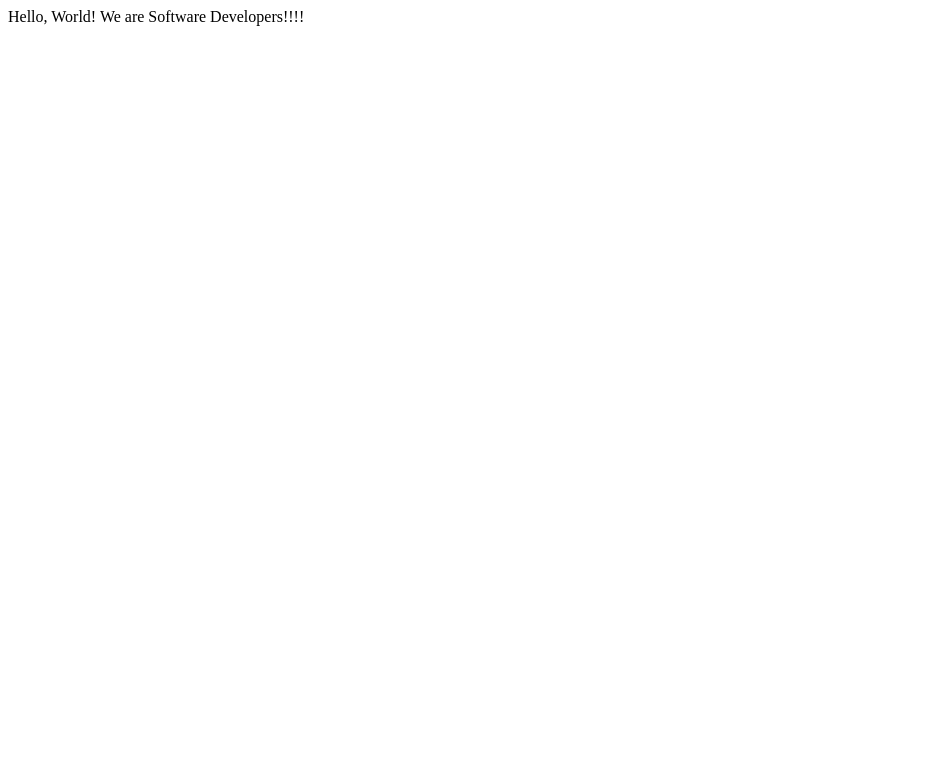
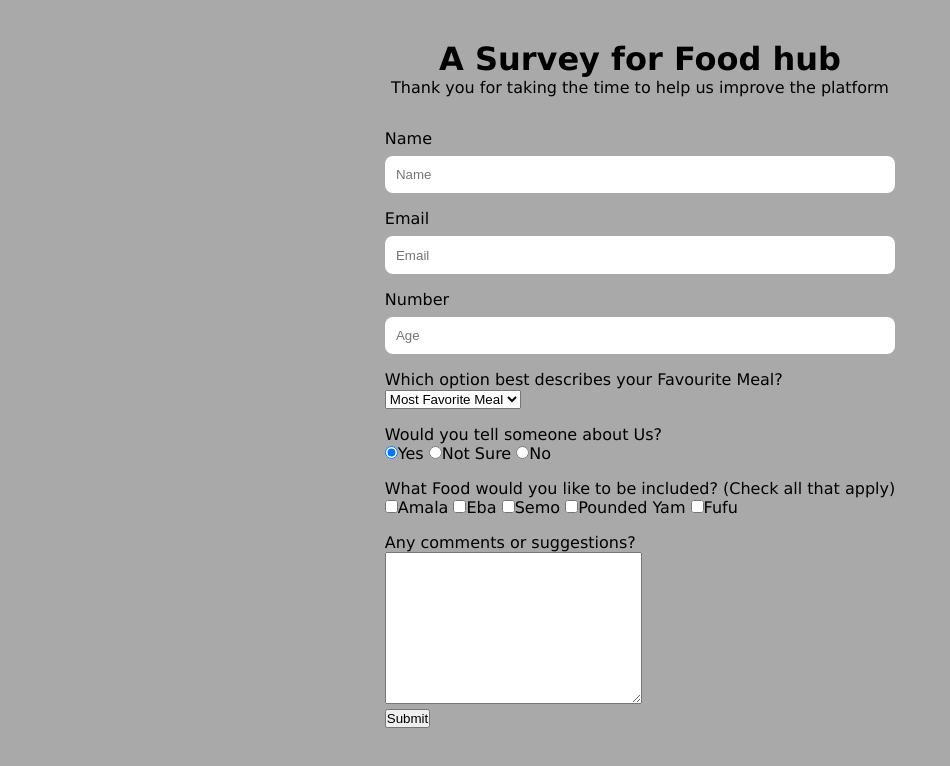
Before and after one commit to flemton/micro_collab, a plain HTML site: page index.html in a window 1280 px wide. Shown: the whole page, without its empty margins (0-950 px from the left). Drawn offline with Linux system fonts and the light colour scheme.

Commit message:
Adjustments

```diff
--- a/css/style.css
+++ b/css/style.css
@@ -0,0 +1,44 @@
+* {
+  margin: 0;
+  padding: 0;
+  box-sizing: border-box;
+}
+
+body {
+  font-family: Verdana, Geneva, Tahoma, sans-serif;
+  display: flex;
+  align-items: center;
+  justify-content: center;
+  min-height: 100vh;
+  background-color: darkgray;
+}
+
+main {
+  max-width: 70vw;
+  margin: 0 auto;
+}
+
+form {
+  padding: 1rem;
+}
+
+.title__container {
+  text-align: center;
+  margin: 1rem 0;
+}
+
+.form__container {
+  margin: 1rem 0;
+}
+
+input#name,
+input#email,
+input#number {
+  display: block;
+  width: 100%;
+  margin-top: 0.5rem;
+  margin-bottom: 1rem;
+  padding: 0.7rem;
+  border-radius: 8px;
+  border: none;
+}
--- a/index.html
+++ b/index.html
@@ -1,5 +1,6 @@
 <!DOCTYPE html>
 <html lang="en">
+
 <head>
   <meta charset="UTF-8">
   <title>Fork Me! FCC: Test Suite Template</title>
@@ -7,7 +8,74 @@
 </head>
 
 <body>
-    Hello, World!
-    We are Software Developers!!!!
+  <main>
+    <div class="container">
+      <div class="title__container">
+        <h1 id="title">A Survey for Food hub</h1>
+        <p id="description">
+          Thank you for taking the time to help us improve the platform
+        </p>
+      </div>
+      <div class="form__container">
+        <form id="survey-form">
+          <label for="name" id="name-label">Name
+            <input type="text" id="name" placeholder="Name" required />
+          </label>
+          <label for="email" id="email-label">Email
+            <input type="email" id="email" placeholder="Email" required />
+          </label>
+          <label for="number" id="number-label">Number
+            <input type="number" id="number" placeholder="Age" min="1" max="9" required />
+          </label>
+          <div class="select">
+            <p>Which option best describes your Favourite Meal?</p>
+            <select id="dropdown" name="role" class="form-control" required>
+              <option disabled selected value>Most Favorite Meal</option>
+              <option value="Yam">Yam</option>
+              <option value="Rice">Rice</option>
+              <option value="Beans">Beans</option>
+              <option value="preferNo">Prefer not to say</option>
+              <option value="other">Other</option>
+            </select>
+          </div>
+          <div class="form__container">
+            <p>Would you tell someone about Us?</p>
+            <label>
+              <input name="user-recommend" value="definitely" type="radio" class="input-radio" checked />Yes</label>
+            <label>
+              <input name="user-recommend" value="maybe" type="radio" class="input-radio" />Not Sure</label>
+
+            <label><input name="user-recommend" value="not-sure" type="radio" class="input-radio" />No</label>
+          </div>
+          <div class="form__container">
+            <p>
+              What Food would you like to be included?
+              <span class="clue">(Check all that apply)</span>
+            </p>
+
+            <label><input name="prefer" value="Amala" type="checkbox" class="input-checkbox" />Amala</label>
+            <label>
+              <input name="prefer" value="Eba" type="checkbox" class="input-checkbox" />Eba</label>
+            <label><input name="prefer" value="Semo" type="checkbox" class="input-checkbox" />Semo</label>
+            <label><input name="prefer" value="Pounded Yam" type="checkbox" class="input-checkbox" />Pounded
+              Yam</label>
+            <label><input name="prefer" value="Fufu" type="checkbox" class="input-checkbox" />Fufu</label>
+          </div>
+          <div class="form__container">
+            <p>Any comments or suggestions?</p>
+            <textarea name="textarea" id="comments" cols="30" rows="10">
+            </textarea>
+            <div class="form-container">
+              <button type="submit" id="submit" class="submit-button">
+                Submit
+              </button>
+            </div>
+        </form>
+      </div>
+    </div>
+  </main>
+  <!-- Hello, World!
+    We are Software Developers!!!! -->
 </body>
+
 </html>
```
Lines whose indentation alone changed are shown as unchanged.
